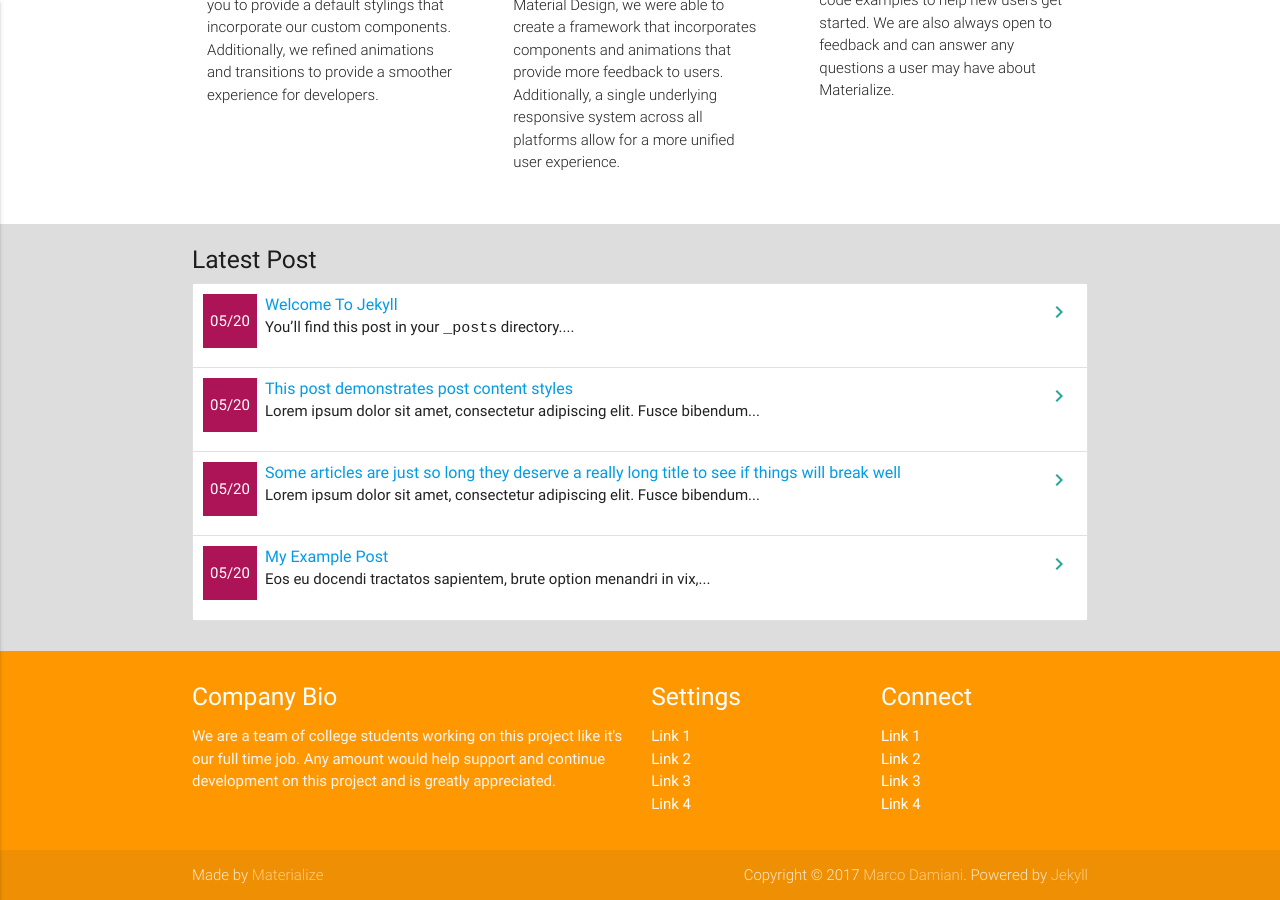
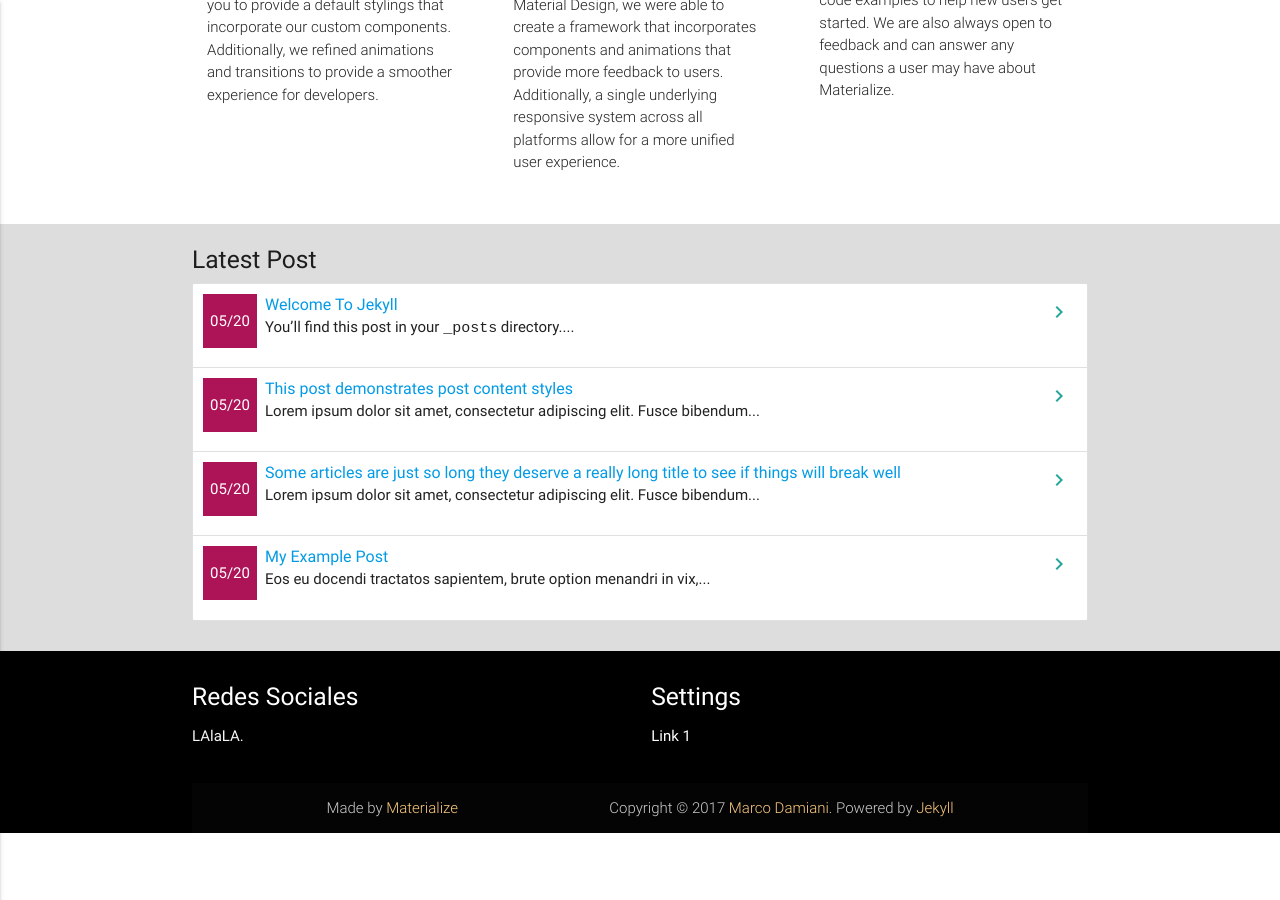
Before and after one commit to casilvag/casilvag.github.io, a Jekyll site: the page built from index.md, in a window 1280 px wide and 900 px high, scrolled down 713 px. Built offline with Jekyll 4.4.1, drawn with Linux system fonts in a browser that asks for light colours; after the commit the page ends 1546 px from its top, so only the background shows below that.

Commit message:
c
cambios color

```diff
--- a/_includes/footer.html
+++ b/_includes/footer.html
@@ -1,28 +1,14 @@
-  <footer class="page-footer orange">
+    <footer class="page-footer black">
     <div class="container">
       <div class="row">
         <div class="col l6 s12">
-          <h5 class="white-text">Company Bio</h5>
-          <p class="grey-text text-lighten-4">We are a team of college students working on this project like it's our full time job. Any amount would help support and continue development on this project and is greatly appreciated.</p>
+          <h5 class="white-text">Redes Sociales</h5>
+          <p class="grey-text text-lighten-4">LAlaLA.</p>
         </div>
         <div class="col l3 s12">
           <h5 class="white-text">Settings</h5>
           <ul>
             <li><a class="white-text" href="#!">Link 1</a></li>
-            <li><a class="white-text" href="#!">Link 2</a></li>
-            <li><a class="white-text" href="#!">Link 3</a></li>
-            <li><a class="white-text" href="#!">Link 4</a></li>
-          </ul>
-        </div>
-        <div class="col l3 s12">
-          <h5 class="white-text">Connect</h5>
-          <ul>
-            <li><a class="white-text" href="#!">Link 1</a></li>
-            <li><a class="white-text" href="#!">Link 2</a></li>
-            <li><a class="white-text" href="#!">Link 3</a></li>
-            <li><a class="white-text" href="#!">Link 4</a></li>
-          </ul>
-        </div>
       </div>
     </div>
     <div class="footer-copyright">
--- a/_layouts/home.html
+++ b/_layouts/home.html
@@ -5,7 +5,7 @@ layout: default
   <div class="section no-pad-bot" id="index-banner">
     <div class="container">
       <br><br>
-      <h1 class="header center black-text">{{ site.title }}</h1>
+      <h1 class="header center red-text">{{ site.title }}</h1>
       <div class="row center">
         <h5 class="header col s12 light">{{ content }}</h5>
       </div>
```
